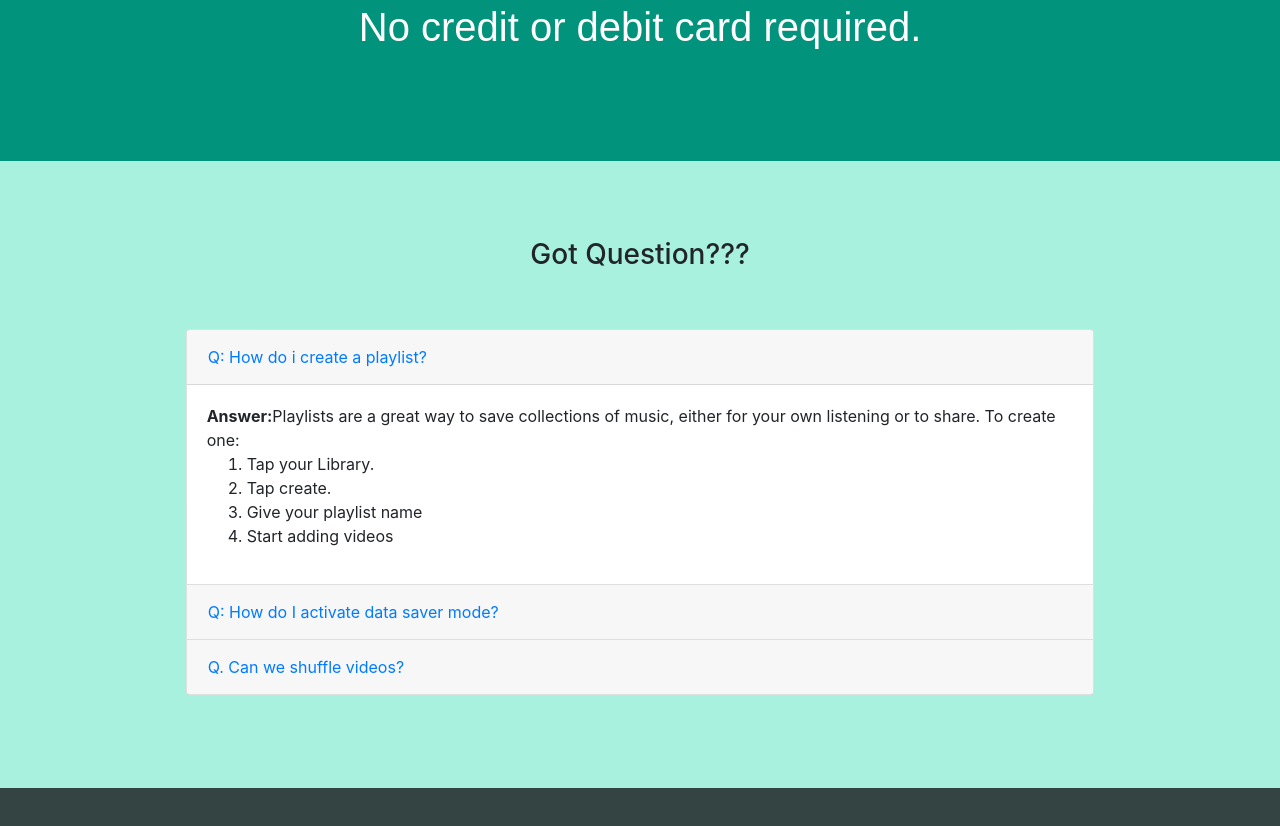
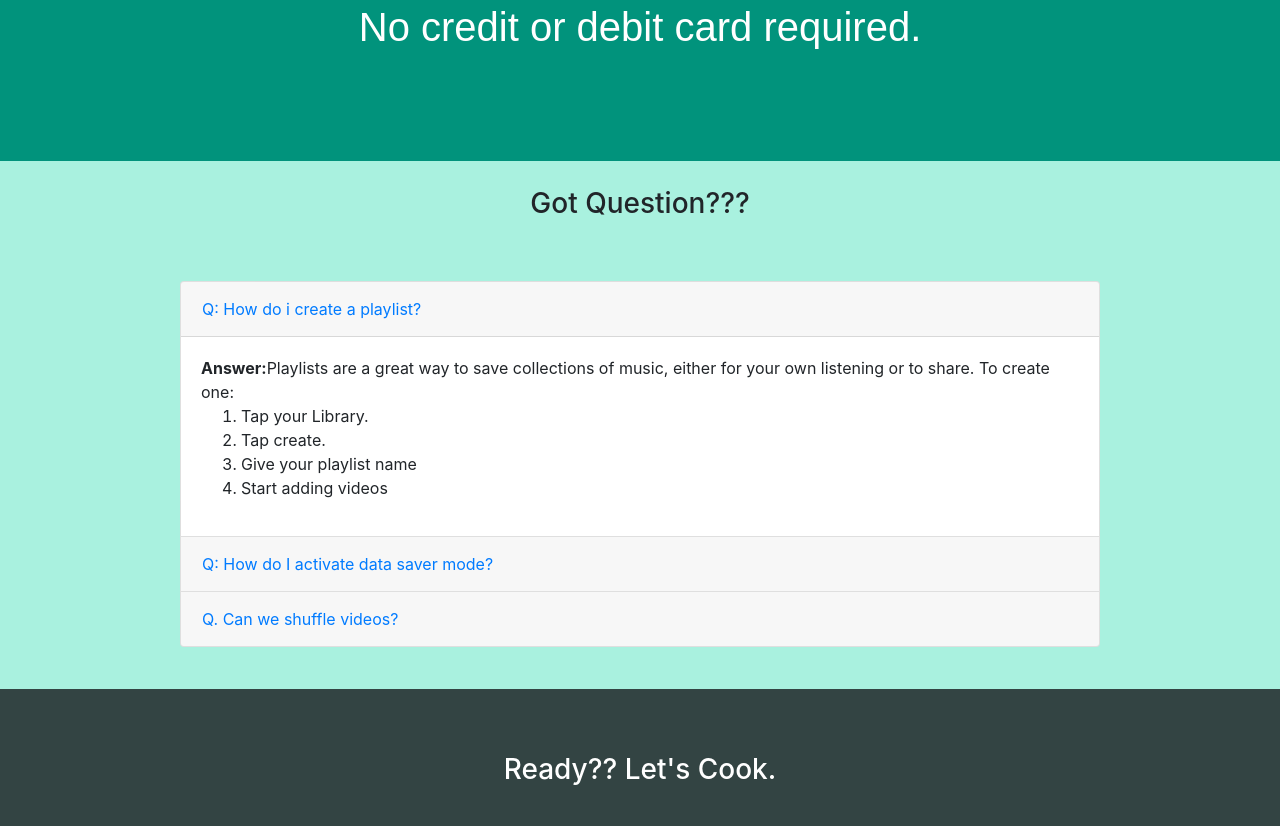
Before and after one commit to suhashanjar/YOUTUBE, a plain HTML site: page index.html in a window 1280 px wide. Shown: the part 1532-2358 px from the top of the page. Drawn offline with nearby package versions, Linux system fonts and the light colour scheme; a web font is replaced by a local one.

Commit message:
padding has been changed

```diff
--- a/css/styles.css
+++ b/css/styles.css
@@ -36,7 +36,7 @@ h3{
 }
 #faq{
   background-color: #A9F1DF;
-  padding: 6% 6% 6% 6%;
+  padding: 2% 2% 2% 2%;
 }
 #intrested{
   background-color: #334443;
```
